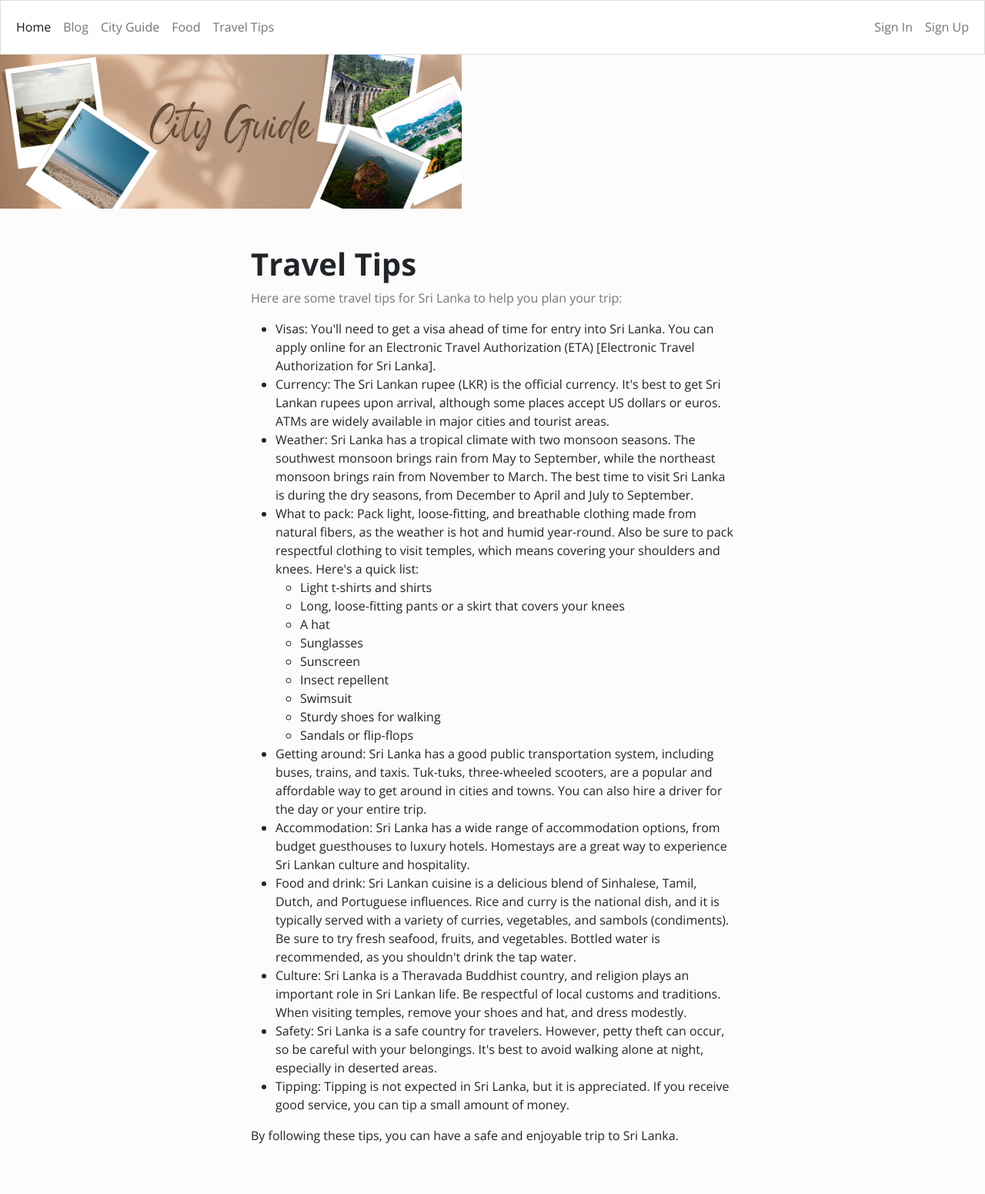
After one commit to anjalee-kulasinghe/portfolio-project4-Find-your-way-to-SriLanka, a Django app: page /traveltips/ in a window 1280 px wide. The commit adds this page. Shown: the whole page at 77% size. Run offline with Django 4.2, Linux system fonts and the light colour scheme.

Commit message:
create tha blog page and link to the navigation bar

```diff
--- a/myblog/blog/templates/blog/nav.html
+++ b/myblog/blog/templates/blog/nav.html
@@ -10,7 +10,7 @@
             <a class="nav-link active" href="{% url 'index' %}">Home</a>
           </li>
           <li class="nav-item">
-            <a class="nav-link" href="#">Blog</a>
+            <a class="nav-link" href="{% url 'blog' %}">Blog</a>
           </li>
           <li class="nav-item">
             <a class="nav-link" href="{% url 'cityguide' %}">City Guide</a>
@@ -19,7 +19,7 @@
             <a class="nav-link" href="{% url 'food' %}">Food</a>
           </li>
           <li class="nav-item">
-            <a class="nav-link" href="#">Travel Tips</a>
+            <a class="nav-link" href="{% url 'traveltips' %}">Travel Tips</a>
           </li>
         </ul>
         <ul class="navbar-nav">
--- a/myblog/blog/urls.py
+++ b/myblog/blog/urls.py
@@ -1,5 +1,5 @@
 from django.urls import path, include
-from .views import Index, DetailArticleView, LikeArticle, Featured, DeleteArticleView
+from .views import Index, BlogView, DetailArticleView, LikeArticle, Featured, DeleteArticleView
 
 
 urlpatterns = [
@@ -11,4 +11,6 @@ urlpatterns = [
     path('<int:pk>/delete', DeleteArticleView.as_view(), name='delete_article'),
     path('cityguide/', include('cityguide.urls')),
     path('food/', include('food.urls')),
+    path('traveltips/', include('traveltips.urls')),
+    path('blog/', BlogView.as_view(), name='blog'),
 ]
--- a/myblog/myblog/settings.py
+++ b/myblog/myblog/settings.py
@@ -46,6 +46,7 @@ INSTALLED_APPS = [
     'tinymce',
     'cityguide',
     'food',
+    'traveltips',
 ]
 
 MIDDLEWARE = [
--- /dev/null
+++ b/myblog/traveltips/templates/traveltips/traveltips.html
@@ -0,0 +1,43 @@
+{% extends 'blog/base.html' %}
+{% load static %}
+
+{% block content %}
+<!-- Start: Banner Image -->
+<div class="row">
+    <div class="col-12">
+        <img src="{% static 'images/city_guide.png' %}" class="img-fluid" alt="Banner Image">
+    </div>
+</div>
+<!-- End: Banner Image -->
+
+<div class="row">
+    <div class="col-md-6 col-12 mx-md-auto mx-3 mt-5 mb-5">
+        <h1 class="fw-bolder">Travel Tips</h1>
+        <p class="text-muted">Here are some travel tips for Sri Lanka to help you plan your trip:</p>
+        <ul>
+            <li>Visas: You'll need to get a visa ahead of time for entry into Sri Lanka. You can apply online for an Electronic Travel Authorization (ETA) [Electronic Travel Authorization for Sri Lanka].</li>
+            <li>Currency: The Sri Lankan rupee (LKR) is the official currency. It's best to get Sri Lankan rupees upon arrival, although some places accept US dollars or euros. ATMs are widely available in major cities and tourist areas.</li>
+            <li>Weather: Sri Lanka has a tropical climate with two monsoon seasons. The southwest monsoon brings rain from May to September, while the northeast monsoon brings rain from November to March. The best time to visit Sri Lanka is during the dry seasons, from December to April and July to September.</li>
+            <li>What to pack: Pack light, loose-fitting, and breathable clothing made from natural fibers, as the weather is hot and humid year-round.  Also be sure to pack respectful clothing to visit temples, which means covering your shoulders and knees. Here's a quick list:</li>
+                <ul>
+                    <li>Light t-shirts and shirts</li>
+                    <li>Long, loose-fitting pants or a skirt that covers your knees</li>
+                    <li>A hat</li>
+                    <li>Sunglasses</li>
+                    <li>Sunscreen</li>
+                    <li>Insect repellent</li>
+                    <li>Swimsuit</li>
+                    <li>Sturdy shoes for walking</li>
+                    <li>Sandals or flip-flops</li>
+                </ul>
+            <li>Getting around: Sri Lanka has a good public transportation system, including buses, trains, and taxis. Tuk-tuks, three-wheeled scooters, are a popular and affordable way to get around in cities and towns. You can also hire a driver for the day or your entire trip.</li>
+            <li>Accommodation: Sri Lanka has a wide range of accommodation options, from budget guesthouses to luxury hotels. Homestays are a great way to experience Sri Lankan culture and hospitality.</li>
+            <li>Food and drink: Sri Lankan cuisine is a delicious blend of Sinhalese, Tamil, Dutch, and Portuguese influences. Rice and curry is the national dish, and it is typically served with a variety of curries, vegetables, and sambols (condiments). Be sure to try fresh seafood, fruits, and vegetables. Bottled water is recommended, as you shouldn't drink the tap water.</li>
+            <li>Culture: Sri Lanka is a Theravada Buddhist country, and religion plays an important role in Sri Lankan life. Be respectful of local customs and traditions. When visiting temples, remove your shoes and hat, and dress modestly.</li>
+            <li>Safety: Sri Lanka is a safe country for travelers. However, petty theft can occur, so be careful with your belongings. It's best to avoid walking alone at night, especially in deserted areas.</li>
+            <li>Tipping: Tipping is not expected in Sri Lanka, but it is appreciated. If you receive good service, you can tip a small amount of money.</li>
+        </ul>
+        <p>By following these tips, you can have a safe and enjoyable trip to Sri Lanka.</p>
+    </div>
+</div>
+{% endblock content %}
--- /dev/null
+++ b/myblog/traveltips/urls.py
@@ -0,0 +1,6 @@
+from django.urls import path
+from .views import TravelTips
+
+urlpatterns = [
+    path('', TravelTips.as_view(), name='traveltips'),
+]
--- a/myblog/traveltips/views.py
+++ b/myblog/traveltips/views.py
@@ -1,3 +1,6 @@
 from django.shortcuts import render
+from django.views import View
 
-# Create your views here.
+class TravelTips(View):
+    def get(self, request):
+        return render(request, 'traveltips/traveltips.html')
```
Also changed, not shown: myblog/blog/templates/blog/blog.html (added, +78 -0 lines), myblog/blog/templates/blog/index.html (+13 -60 lines), myblog/blog/views.py (+12 -0 lines).
